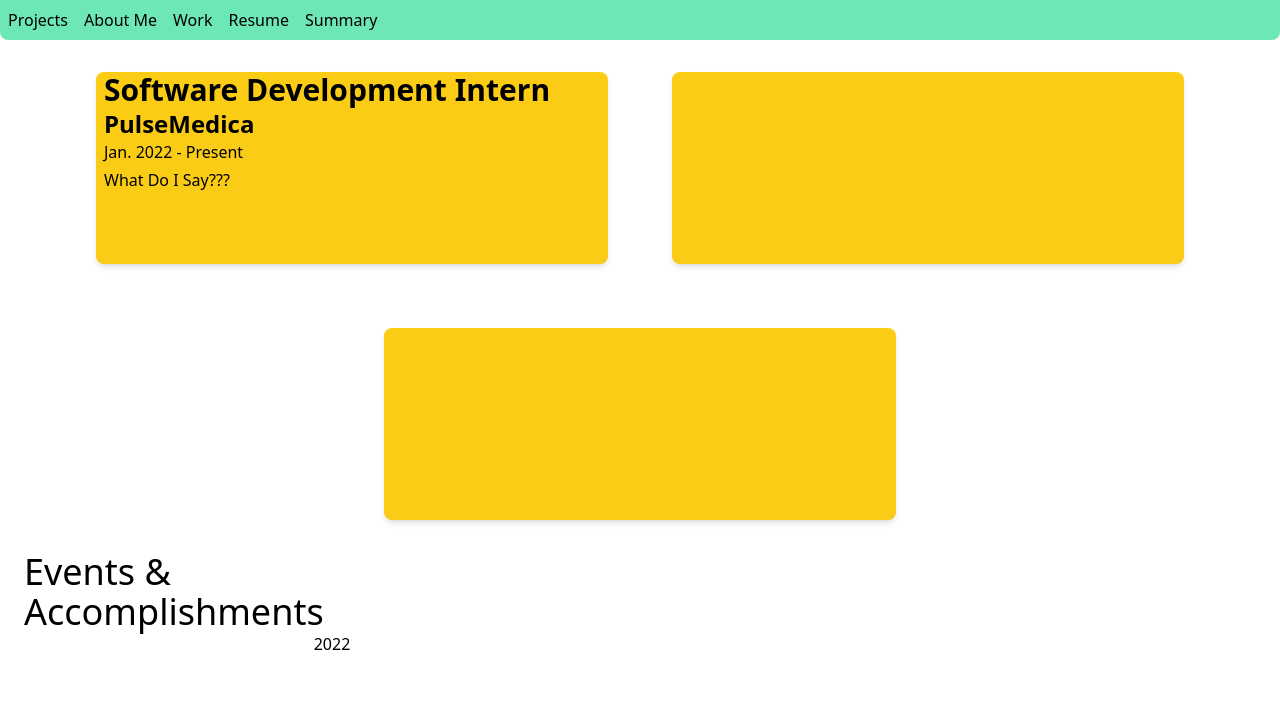
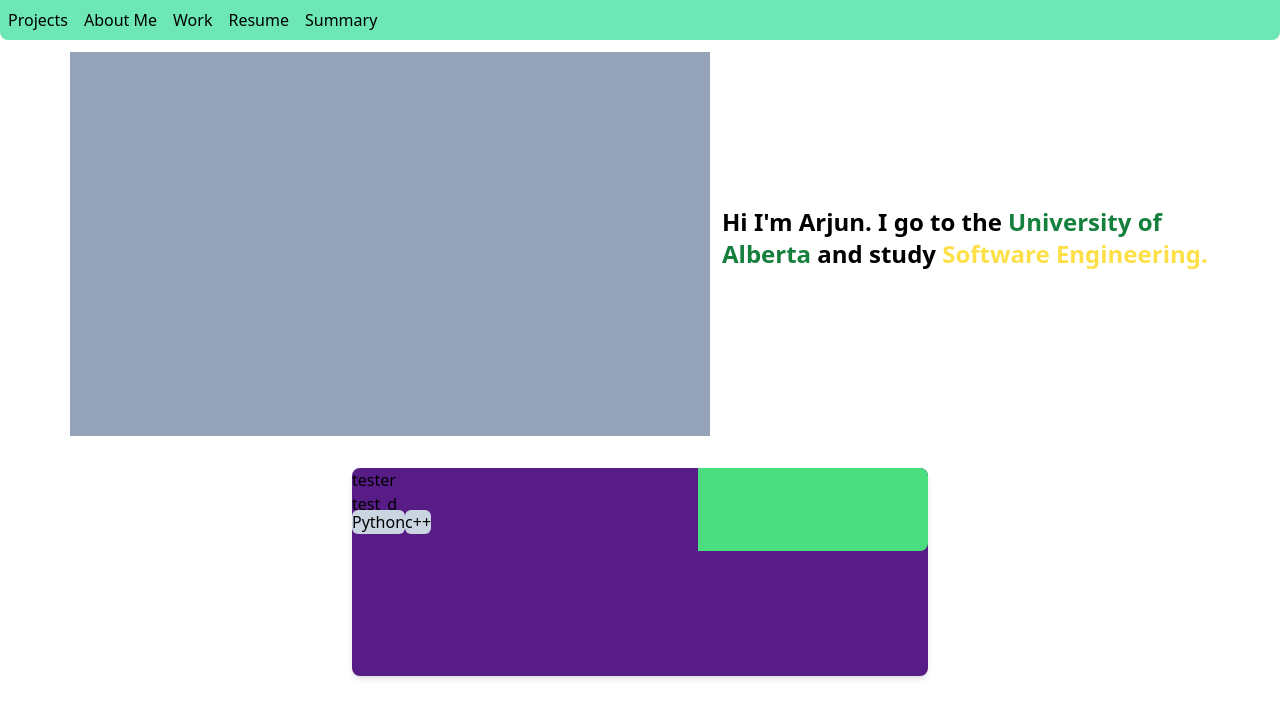
Before and after one commit to ArjunMehta01/personal_site_2, a React app: page / in a window 1280 px wide. Shown: the top 718 px of the page. Built offline with nearby package versions, Linux system fonts and the light colour scheme.

Commit message:
Work section further filled

```diff
--- a/src/App.js
+++ b/src/App.js
@@ -24,8 +24,8 @@ import {
 const App = () => {
     return (
         <div className="max-h-screen">
-            {/* <Projects /> */}
-            <Work />
+            <Projects />
+            {/* <Work /> */}
         </div>
     )
 }
--- /dev/null
+++ b/src/components/Event.js
@@ -0,0 +1,26 @@
+import React from "react";
+import tw from "tailwind-styled-components";
+
+
+const EventContainer = tw.div`
+    py-4
+    bg-emerald-700
+`;
+
+
+const Event = (props) => {
+
+
+    return (
+        <EventContainer>
+            <p className="text-xl">
+                {props.name}
+            </p>
+            <p>
+                {props.children}
+            </p>
+        </EventContainer>
+    );
+};
+
+export default Event;
--- a/src/components/JobCard.js
+++ b/src/components/JobCard.js
@@ -5,11 +5,11 @@ import { useNavigate } from "react-router-dom";
 const JCard = tw.div`
     grid
     grid-cols-1
-    grid-rows-2
+    grid-rows-3
     rounded-lg
     w-[32rem]
     m-8
-    h-48
+    h-52
     max-w-[50%]
     bg-yellow-400
     shadow-md
@@ -22,7 +22,7 @@ const Info = tw.div`
 `;
 
 const Header = tw.div`
-    row-span-1
+    row-span-2
     rounded-t-lg
 `;
 
--- a/src/pages/Projects.js
+++ b/src/pages/Projects.js
@@ -17,7 +17,7 @@ const BigTextContainer = tw.div`
 const FunContainer = tw.div`
     content-center
     justify-center
-    w-[60%]
+    w-[50%]
     h-96
     bg-slate-400
     mt-3
--- a/src/pages/Work.js
+++ b/src/pages/Work.js
@@ -2,6 +2,7 @@ import React from "react";
 import tw from "tailwind-styled-components";
 import Navbar from "../components/Navbar";
 import JobCard from "../components/JobCard";
+import Event from "../components/Event";
 
 
 const AccompsHeader = tw.div`
@@ -23,8 +24,10 @@ const Year = tw.h1`
     flex
     justify-center
     align-middle
+    my-auto
 
 `;
+
 
 const Work = () => {
     return (
@@ -34,9 +37,15 @@ const Work = () => {
                 <JobCard role="Software Development Intern" org="PulseMedica" date="Jan. 2022 - Present">
                     What Do I Say???
                 </JobCard>
-                <JobCard/>
-                <JobCard/>
+                <JobCard role="Software Intern" org="Highwood Emissions Management" date="May 2021 - Aug. 2021">
+                    Say soemthing
+                </JobCard>
+                <JobCard role="Engineering Intern" org="Topl" date="Apr. 2020 - Aug. 2021">
+
+                </JobCard>
             </div>
+
+            {/* TODO: improve event manager */}
             <AccompsContainer>
                 <AccompsHeader>
                     <h1 className="text-4xl">
@@ -45,9 +54,21 @@ const Work = () => {
                 </AccompsHeader>
                 <Accomps>
                         <div>
-                            <Year>2022</Year>
+                            <Year className="text-5xl">2022</Year>
                         </div>
                         <div>
+                            <Event name="Hack Ed 2022">
+                                Hackathon
+                            </Event>
+                            <Event name="Hack Ed 2022">
+                                Hackathon
+                            </Event>
+                            <Event name="Hack Ed 2022">
+                                Hackathon
+                            </Event>
+                            <Event name="Hack Ed 2022">
+                                Hackathon
+                            </Event>
                         </div>
                 </Accomps>
             </AccompsContainer>
```
